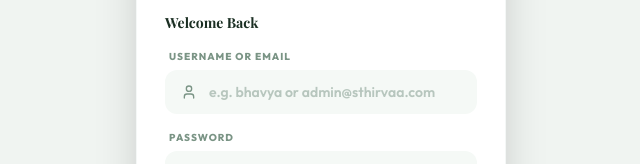
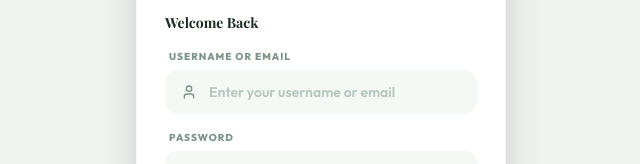
Before and after one commit to srinithewall/sthirvaa-dairy, a Next.js app in the folder dairy-ui/: page /login in a window 1280 px wide. Shown: the part 317-481 px from the top of the page, without its empty margins (319-959 px from the left). Built offline with nearby package versions, Linux system fonts and the light colour scheme.

Commit message:
style: Update login username placeholder to a clean professional string

```diff
--- a/dairy-ui/app/login/page.tsx
+++ b/dairy-ui/app/login/page.tsx
@@ -89,7 +89,7 @@ export default function LoginPage() {
                   autoComplete="username"
                   value={email}
                   onChange={(e) => setEmail(e.target.value)}
-                  placeholder="e.g. bhavya or admin@sthirvaa.com"
+                  placeholder="Enter your username or email"
                   className="w-full bg-[#F5F9F6] border-none outline-none focus:ring-2 focus:ring-brand/20 py-3 pl-11 pr-4 rounded-xl text-text text-sm font-semibold transition-all placeholder:text-text3/50"
                 />
               </div>
```
